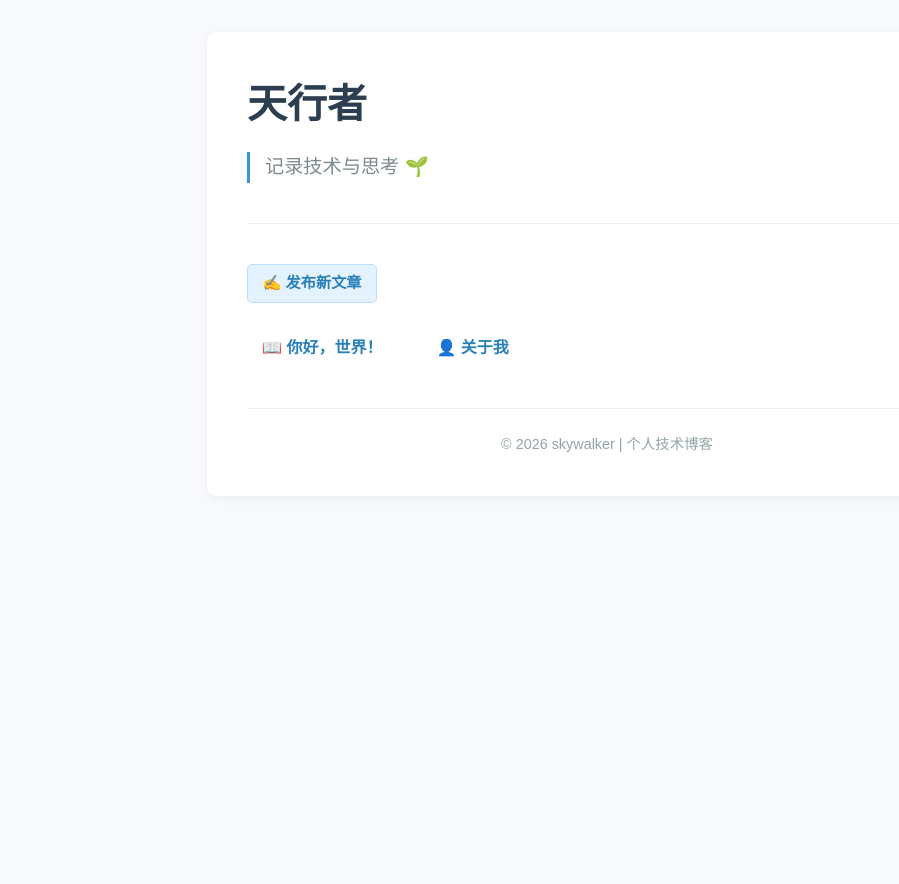
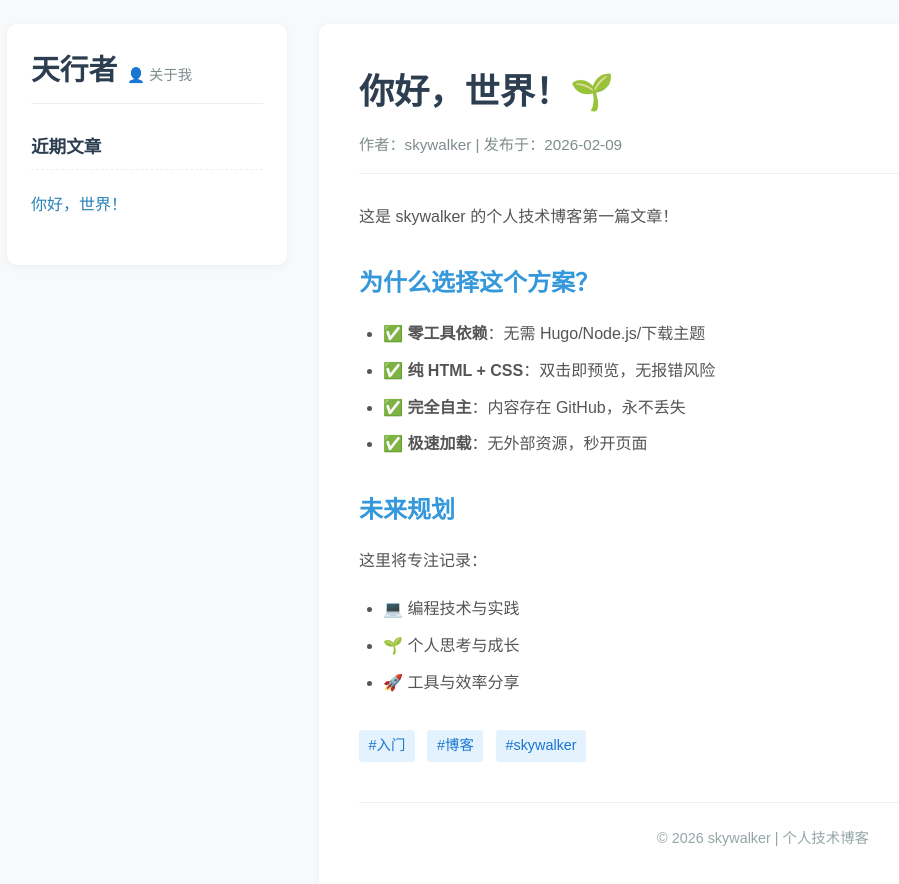
Before and after one commit to yueyong2026/yueyong2026.github.io, a plain HTML site: page index.html in a window 1280 px wide. Shown: the whole page, without its empty margins (33-932 px from the left). Before the commit the page ends 800 px from the top, so only its background shows below. Drawn offline with Linux system fonts and the light colour scheme.

Commit message:
Add files via upload

```diff
--- a/index.html
+++ b/index.html
@@ -11,66 +11,120 @@
       line-height: 1.6;
       color: #333;
       background: #f8f9fa;
-      padding: 2rem;
+      padding: 1.5rem;
     }
     .container {
-      max-width: 800px;
+      max-width: 1200px;
       margin: 0 auto;
+      display: flex;
+      gap: 2rem;
+    }
+    /* 左侧导航栏 */
+    .sidebar {
+      width: 280px;
       background: white;
-      padding: 2.5rem;
       border-radius: 10px;
       box-shadow: 0 2px 10px rgba(0,0,0,0.05);
+      padding: 1.8rem 1.5rem;
+      height: fit-content;
     }
-    h1 {
-      font-size: 2.5rem;
-      margin-bottom: 1rem;
+    .header {
+      display: flex;
+      align-items: baseline; /* 关键：底对齐 */
+      gap: 0.6rem;
+      margin-bottom: 1.8rem;
+      padding-bottom: 1rem;
+      border-bottom: 1px solid #eee;
+    }
+    .header h1 {
+      font-size: 1.8rem;
       color: #2c3e50;
+      line-height: 1.2;
     }
-    .subtitle {
+    .header a {
       color: #7f8c8d;
-      font-size: 1.2rem;
-      margin-bottom: 2rem;
-      border-left: 3px solid #3498db;
-      padding-left: 15px;
+      text-decoration: none;
+      font-size: 0.9rem;       /* 缩小字号 */
+      line-height: 1.2;        /* 与标题基线对齐 */
+      transition: color 0.2s;
     }
-    .divider {
-      height: 1px;
-      background: #eee;
-      margin: 2.5rem 0;
+    .header a:hover {
+      color: #2980b9;
     }
-    .new-post-btn {
+    .recent-posts h2 {
+      font-size: 1.1rem;
+      color: #2c3e50;
+      margin-bottom: 1.2rem;
+      padding-bottom: 0.5rem;
+      border-bottom: 1px dashed #eee;
+    }
+    .recent-posts ul {
+      list-style: none;
+    }
+    .recent-posts li {
+      margin-bottom: 0.9rem;
+    }
+    .recent-posts a {
+      color: #2980b9;
+      text-decoration: none;
+      font-weight: 500;
+      line-height: 1.4;
+      display: block;
+      padding: 0.3rem 0;
+      transition: all 0.2s;
+      border-radius: 4px;
+    }
+    .recent-posts a:hover {
+      background: #e3f2fd;
+      color: #1a5276;
+    }
+    /* 右侧内容区 */
+    .main-content {
+      flex: 1;
+      background: white;
+      border-radius: 10px;
+      box-shadow: 0 2px 10px rgba(0,0,0,0.05);
+      padding: 2.5rem;
+    }
+    .post-title {
+      font-size: 2.2rem;
+      color: #2c3e50;
+      margin-bottom: 0.8rem;
+    }
+    .post-meta {
+      color: #7f8c8d;
+      font-size: 0.95rem;
+      margin-bottom: 1.8rem;
+      border-bottom: 1px solid #eee;
+      padding-bottom: 1rem;
+    }
+    .post-content {
+      line-height: 1.8;
+      color: #555;
+    }
+    .post-content h2 {
+      margin: 1.8rem 0 1rem;
+      color: #3498db;
+    }
+    .post-content p {
+      margin-bottom: 1.2rem;
+    }
+    .post-content ul {
+      padding-left: 1.5rem;
+      margin: 1rem 0 1.2rem;
+    }
+    .post-content li {
+      margin: 0.5rem 0;
+    }
+    .tag {
       display: inline-block;
-      background: #e3f2fd;          /* 淡蓝色背景 */
-      color: #2980b9;               /* 深蓝文字 */
-      text-decoration: none;
-      padding: 0.4rem 0.9rem;       /* 缩小尺寸 */
-      border-radius: 5px;           /* 圆角微调 */
-      font-weight: bold;
-      font-size: 0.95rem;           /* 略小字号 */
-      transition: all 0.2s;
-      border: 1px solid #bbdefb;    /* 淡蓝边框 */
-    }
-    .new-post-btn:hover {
-      background: #bbdefb;          /* 悬停加深 */
-      transform: translateY(-1px);  /* 微动效 */
-      box-shadow: 0 1px 3px rgba(0,0,0,0.1);
-    }
-    .menu {
-      display: flex;
-      gap: 1.5rem;
-      margin: 1.5rem 0;
-      flex-wrap: wrap;
-    }
-    .menu a {
-      text-decoration: none;
-      color: #2980b9;
-      font-weight: bold;
-      padding: 8px 15px;
-      border-radius: 5px;
-      transition: background 0.3s;
-    }
-    .menu a:hover {
       background: #e3f2fd;
+      color: #1976d2;
+      padding: 0.2rem 0.6rem;
+      border-radius: 3px;
+      font-size: 0.9rem;
+      margin-right: 0.5rem;
+      margin-top: 0.5rem;
     }
     .footer {
       margin-top: 2.5rem;
@@ -80,38 +134,81 @@
       padding-top: 1.5rem;
       border-top: 1px solid #eee;
     }
-    @media (max-width: 600px) {
-      body { padding: 1rem; }
-      .container { padding: 1.5rem; }
-      .new-post-btn {
-        width: auto;
-        display: inline-block;
-        margin-top: 0.5rem;
+    /* 手机适配 */
+    @media (max-width: 768px) {
+      .container {
+        flex-direction: column;
+      }
+      .sidebar {
+        width: 100%;
+        order: 2;
+      }
+      .main-content {
+        order: 1;
+        margin-bottom: 1.5rem;
+      }
+      body {
+        padding: 1rem;
+      }
+      .main-content {
+        padding: 1.8rem;
       }
     }
   </style>
 </head>
 <body>
   <div class="container">
-    <h1>天行者</h1>
-    <div class="subtitle">记录技术与思考 🌱</div>
+    <!-- 左侧导航栏 -->
+    <aside class="sidebar">
+      <div class="header">
+        <h1>天行者</h1>
+        <a href="about.html">👤 关于我</a>
+      </div>
 
-    <!-- 新增：下滑横线 + 发布按钮 -->
-    <div class="divider"></div>
-    <a href="https://github.com/yueyong2026/yueyong2026.github.io/new/main?filename=posts/YYYY-MM-DD-new-article.md&value=%23%20%E6%96%B0%E6%96%87%E7%AB%A0%0A%0A%E8%BF%99%E9%87%8C%E5%BC%80%E5%A7%8B%E5%86%99%E4%BD%A0%E7%9A%84%E5%86%85%E5%AE%B9..."
-       target="_blank"
-       class="new-post-btn">
-      ✍️ 发布新文章
-    </a>
+      <div class="recent-posts">
+        <h2>近期文章</h2>
+        <ul>
+          <li><a href="posts/hello.html">你好，世界！</a></li>
+          <!-- 后续新增文章请在此处添加，最多保留5条 -->
+        </ul>
+      </div>
+    </aside>
 
-    <div class="menu">
-      <a href="posts/hello.html">📖 你好，世界！</a>
-      <a href="about.html">👤 关于我</a>
-    </div>
+    <!-- 右侧最新文章内容 -->
+    <main class="main-content">
+      <h1 class="post-title">你好，世界！🌱</h1>
+      <div class="post-meta">作者：skywalker | 发布于：2026-02-09</div>
 
-    <div class="footer">
-      © 2026 skywalker | 个人技术博客
-    </div>
+      <div class="post-content">
+        <p>这是 skywalker 的个人技术博客第一篇文章！</p>
+
+        <h2>为什么选择这个方案？</h2>
+        <ul>
+          <li>✅ <strong>零工具依赖</strong>：无需 Hugo/Node.js/下载主题</li>
+          <li>✅ <strong>纯 HTML + CSS</strong>：双击即预览，无报错风险</li>
+          <li>✅ <strong>完全自主</strong>：内容存在 GitHub，永不丢失</li>
+          <li>✅ <strong>极速加载</strong>：无外部资源，秒开页面</li>
+        </ul>
+
+        <h2>未来规划</h2>
+        <p>这里将专注记录：</p>
+        <ul>
+          <li>💻 编程技术与实践</li>
+          <li>🌱 个人思考与成长</li>
+          <li>🚀 工具与效率分享</li>
+        </ul>
+
+        <div style="margin-top: 1.5rem;">
+          <span class="tag">#入门</span>
+          <span class="tag">#博客</span>
+          <span class="tag">#skywalker</span>
+        </div>
+      </div>
+
+      <div class="footer">
+        © 2026 skywalker | 个人技术博客
+      </div>
+    </main>
   </div>
 </body>
 </html>
```
